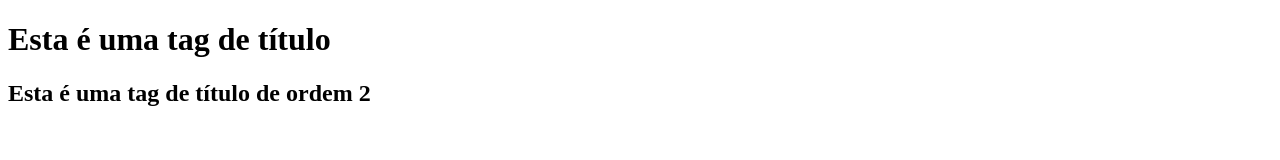
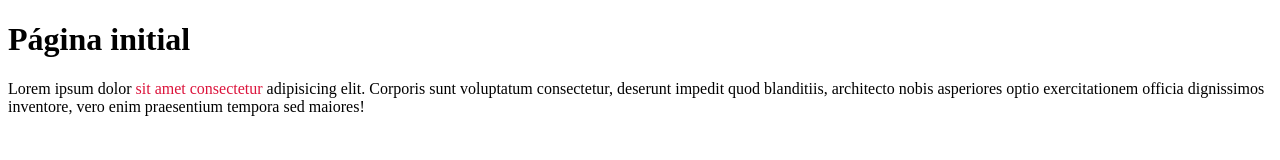
Before and after one commit to feachusp/exercicio-1-s, a plain HTML site: page index.html in a window 1280 px wide. Drawn offline with Linux system fonts and the light colour scheme.

Commit message:
adicionei um bloco de texto com css

```diff
--- a/index.html
+++ b/index.html
@@ -7,7 +7,13 @@
     <title>Exemplo HTML</title>
 </head>
 <body>
-    <h1>Esta é uma tag de título</h1>
-    <h2>Esta é uma tag de título de ordem 2</h2>
+    <!--<h1>Esta é uma tag de título</h1>
+    <h2>Esta é uma tag de título de ordem 2</h2>-->
+    <div>
+        <h1>Página initial</h1>
+        <div>
+            <p>Lorem ipsum dolor <span style="color:crimson"> sit amet consectetur </span> adipisicing elit. Corporis sunt voluptatum consectetur, deserunt impedit quod blanditiis, architecto nobis asperiores optio exercitationem officia dignissimos inventore, vero enim praesentium tempora sed maiores!</p>
+        </div>
+    </div>
 </body>
 </html>
```
